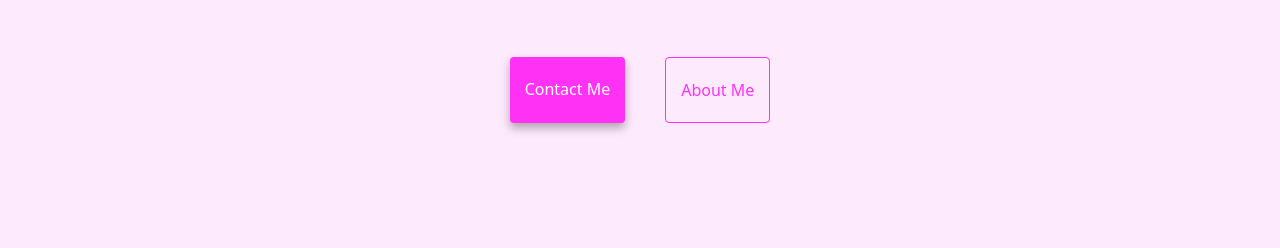
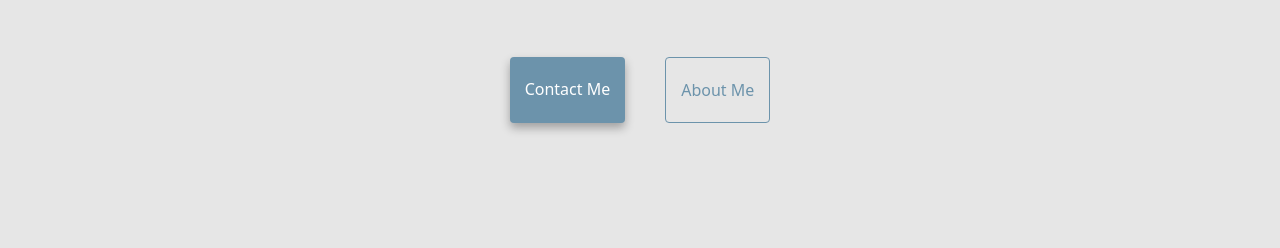
Before and after one commit to DominiqueDykes/portfolio-project, a plain HTML site: page index.html in a window 1280 px wide. Shown: the part 396-644 px from the top of the page. Drawn offline with nearby package versions, Linux system fonts and the light colour scheme.

Commit message:
changed header/footer css

```diff
--- a/styles/portfolio.css
+++ b/styles/portfolio.css
@@ -5,7 +5,7 @@ h1 {
 }
 
 :root {
-  --primary-color: #fe31f4;
+  --primary-color: #6c93ab;
   --secondary-color: #f5f2fe;
   --box-shadow: 0 5px 10px rgba(0, 0, 0, 0.3);
 }
@@ -16,7 +16,7 @@ body {
 }
 
 .beginner {
-  background: #fdeafd;
+  background: #e6e6e6;
   text-align: center;
   padding: 60px 20px;
 }
@@ -211,7 +211,7 @@ footer a {
 }
 
 footer .contact-box {
-  background: #f3c5f1;
+  background: #c2dfeb;
   padding: 30px 120px;
   border-radius: 10px;
 }
```
